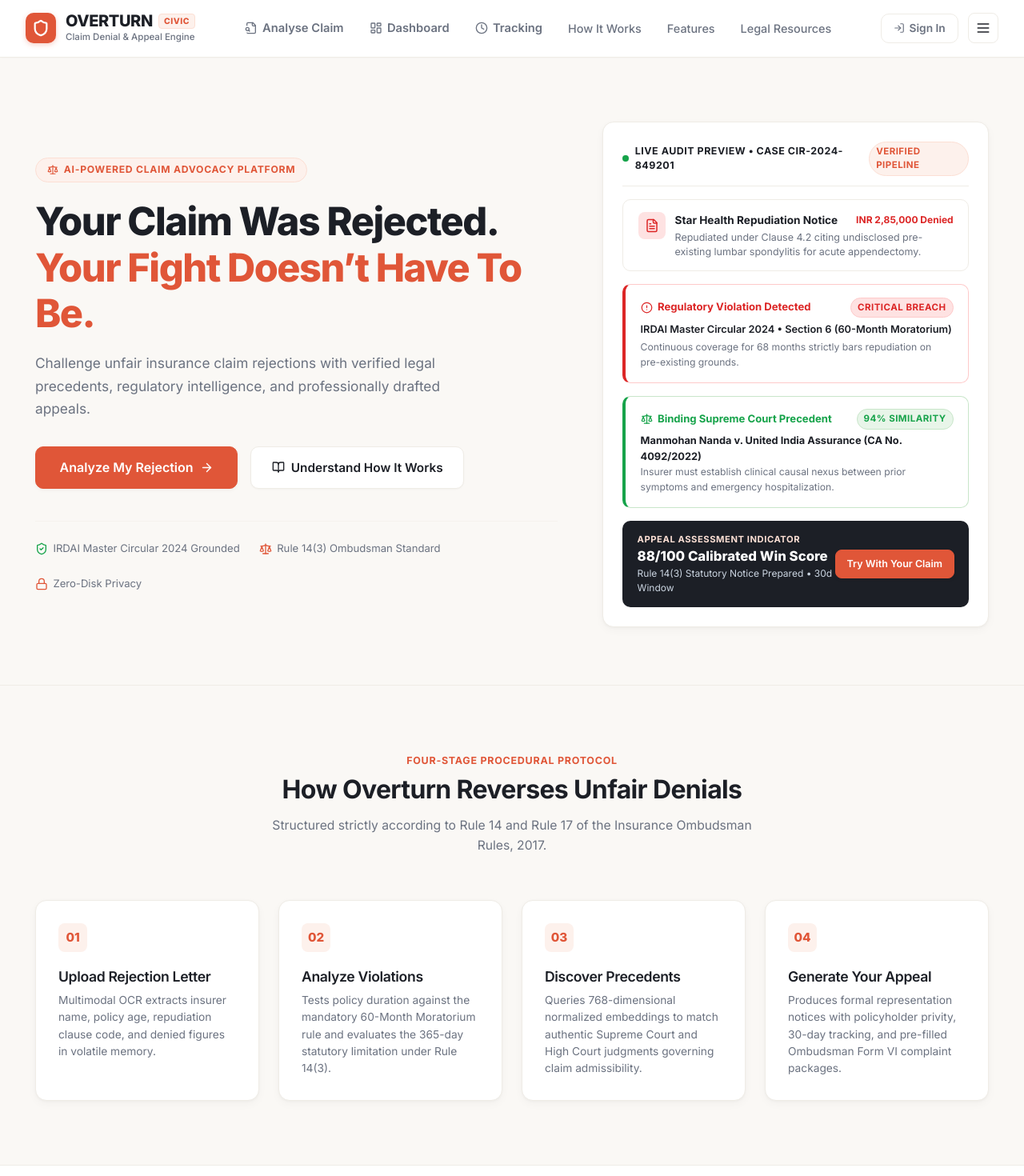
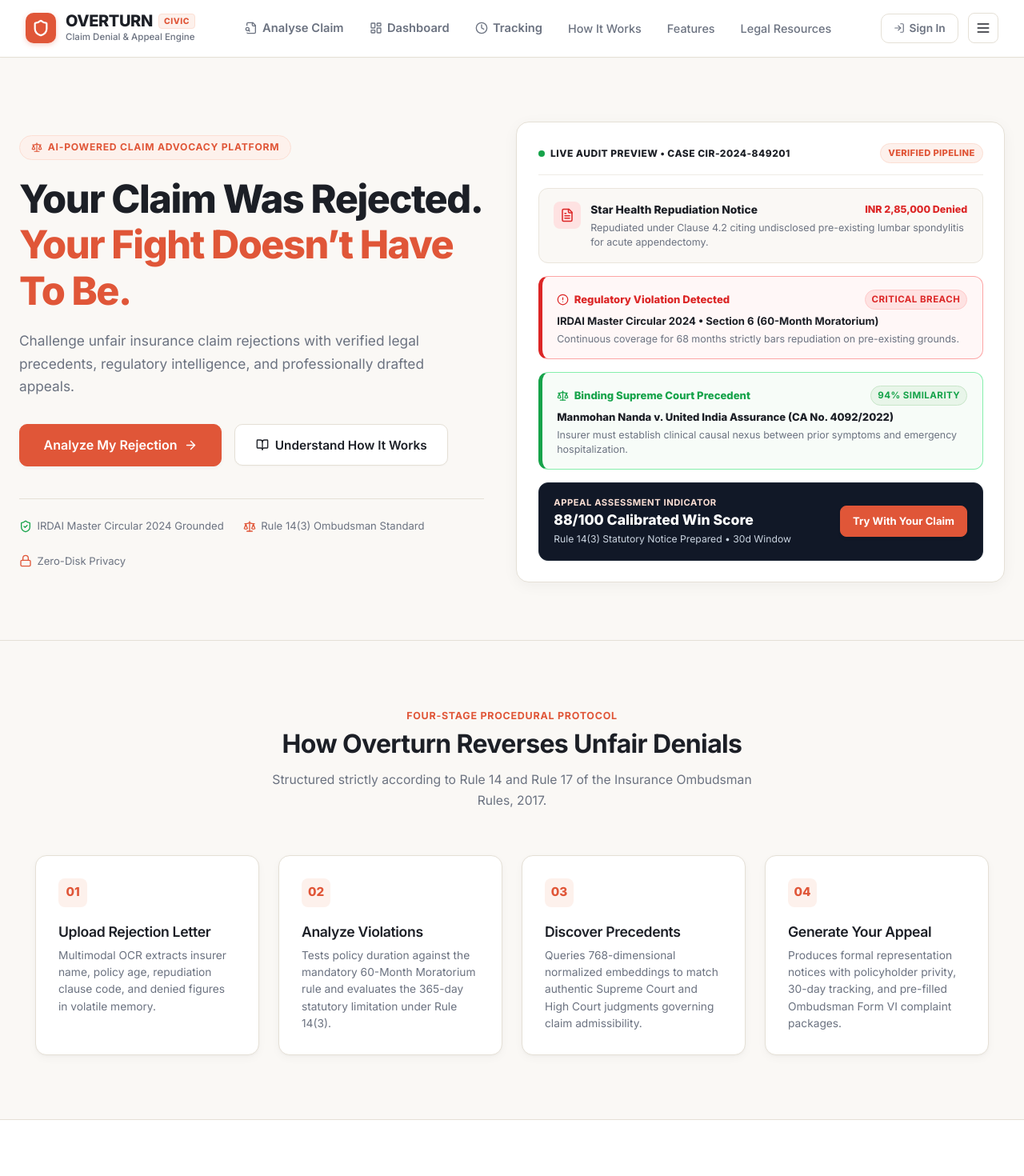
Before and after one commit to AryanSingh1938/Overturn, a React (Vite) app in the folder client/: page / in a window 1280 px wide. Shown: the top 1470 px of the page at 80% size. Built offline with nearby package versions, Linux system fonts and the light colour scheme; no server answers.

Commit message:
fix(ui): align verified pipeline on single line and sharpen section borders

```diff
--- a/client/src/components/Navbar.tsx
+++ b/client/src/components/Navbar.tsx
@@ -35,7 +35,7 @@
     <header
       style={{
         backgroundColor: '#FFFFFF',
-        borderBottom: '1px solid var(--color-border)',
+        borderBottom: '1.5px solid #E5E0D6',
         position: 'sticky',
         top: 0,
         zIndex: 100,
--- a/client/src/pages/LandingPage.tsx
+++ b/client/src/pages/LandingPage.tsx
@@ -27,13 +27,13 @@
       <section style={{
         padding: '5rem 0 4.5rem 0',
         backgroundColor: 'var(--color-bg)',
-        borderBottom: '1px solid var(--color-border)',
+        borderBottom: '1.5px solid #E5E0D6',
       }}>
-        <div className="container">
+        <div className="container" style={{ maxWidth: '1360px' }}>
           <div style={{
             display: 'grid',
-            gridTemplateColumns: '1.15fr 0.85fr',
-            gap: '3.5rem',
+            gridTemplateColumns: 'minmax(0, 1fr) minmax(500px, 1.05fr)',
+            gap: '2.5rem',
             alignItems: 'center',
           }} className="hero-grid">
 
@@ -93,7 +93,7 @@
                 <a
                   href="#how-it-works"
                   className="btn btn-secondary"
-                  style={{ padding: '0.85rem 1.6rem', fontSize: '0.96rem' }}
+                  style={{ padding: '0.85rem 1.6rem', fontSize: '0.96rem', border: '1.5px solid #E5E0D6' }}
                 >
                   <BookOpen size={16} />
                   <span>Understand How It Works</span>
@@ -107,7 +107,7 @@
                 gap: '1.5rem',
                 marginTop: '2.5rem',
                 paddingTop: '1.5rem',
-                borderTop: '1px solid var(--color-border-subtle)',
+                borderTop: '1.5px solid #E5E0D6',
                 fontSize: '0.82rem',
                 color: 'var(--color-text-secondary)',
                 flexWrap: 'wrap',
@@ -130,38 +130,64 @@
             {/* Right: Sophisticated Product-Preview Visualization */}
             <div style={{
               backgroundColor: '#FFFFFF',
-              border: '1px solid var(--color-border)',
-              borderRadius: 'var(--radius-lg)',
-              padding: '1.5rem',
-              boxShadow: 'var(--shadow-card)',
+              border: '1.5px solid #E5E0D6',
+              borderRadius: '16px',
+              padding: '1.65rem',
+              boxShadow: '0 4px 20px -2px rgba(28, 31, 38, 0.06)',
               display: 'flex',
               flexDirection: 'column',
               gap: '1rem',
               position: 'relative',
+              width: '100%',
             }}>
-              {/* Card Header */}
-              <div style={{
-                display: 'flex',
-                alignItems: 'center',
-                justifyContent: 'space-between',
-                borderBottom: '1px solid var(--color-border)',
-                paddingBottom: '0.75rem',
-              }}>
-                <div style={{ display: 'flex', alignItems: 'center', gap: '0.5rem' }}>
-                  <span style={{ width: '8px', height: '8px', borderRadius: '50%', backgroundColor: 'var(--color-success)' }} />
-                  <span style={{ fontSize: '0.78rem', fontWeight: 700, color: 'var(--color-navy)', letterSpacing: '0.04em', textTransform: 'uppercase' }}>
-                    Live Audit Preview • Case CIR-2024-849201
+              {/* Card Header (Single Line Clean Alignment) */}
+              <div
+                className="preview-card-header"
+                style={{
+                  display: 'flex',
+                  alignItems: 'center',
+                  justifyContent: 'space-between',
+                  borderBottom: '1.5px solid #EFECE6',
+                  paddingBottom: '0.85rem',
+                  gap: '0.75rem',
+                  flexWrap: 'nowrap',
+                }}
+              >
+                <div style={{ display: 'flex', alignItems: 'center', gap: '0.45rem', flexShrink: 0, minWidth: 0 }}>
+                  <span style={{ width: '8px', height: '8px', borderRadius: '50%', backgroundColor: 'var(--color-success)', flexShrink: 0 }} />
+                  <span style={{
+                    fontSize: '0.75rem',
+                    fontWeight: 800,
+                    color: 'var(--color-navy)',
+                    letterSpacing: '0.04em',
+                    textTransform: 'uppercase',
+                    whiteSpace: 'nowrap',
+                  }}>
+                    LIVE AUDIT PREVIEW • CASE CIR-2024-849201
                   </span>
                 </div>
-                <span className="badge badge-primary">Verified Pipeline</span>
+
+                <span
+                  className="badge badge-primary"
+                  style={{
+                    whiteSpace: 'nowrap',
+                    flexShrink: 0,
+                    padding: '3px 9px',
+                    fontSize: '0.70rem',
+                    fontWeight: 800,
+                    letterSpacing: '0.03em',
+                  }}
+                >
+                  VERIFIED PIPELINE
+                </span>
               </div>
 
               {/* Step 1: Uploaded Document Node */}
               <div style={{
-                backgroundColor: 'var(--color-surface)',
-                border: '1px solid var(--color-border)',
-                borderRadius: 'var(--radius-md)',
-                padding: '0.95rem 1.15rem',
+                backgroundColor: '#FAF8F5',
+                border: '1.5px solid #EAE5DC',
+                borderRadius: '12px',
+                padding: '1rem 1.15rem',
                 display: 'flex',
                 alignItems: 'flex-start',
                 gap: '0.75rem',
@@ -177,14 +203,14 @@
                 </div>
                 <div style={{ flex: 1, minWidth: 0 }}>
                   <div style={{ display: 'flex', alignItems: 'center', justifyContent: 'space-between', marginBottom: '0.2rem' }}>
-                    <span style={{ fontSize: '0.85rem', fontWeight: 700, color: 'var(--color-text-main)' }}>
+                    <span style={{ fontSize: '0.86rem', fontWeight: 800, color: 'var(--color-navy)' }}>
                       Star Health Repudiation Notice
                     </span>
-                    <span style={{ fontSize: '0.75rem', color: 'var(--color-danger)', fontWeight: 700 }}>
+                    <span style={{ fontSize: '0.78rem', color: 'var(--color-danger)', fontWeight: 800 }}>
                       INR 2,85,000 Denied
                     </span>
                   </div>
-                  <p style={{ fontSize: '0.78rem', color: 'var(--color-text-secondary)', margin: 0, lineHeight: 1.4 }}>
+                  <p style={{ fontSize: '0.78rem', color: 'var(--color-text-secondary)', margin: 0, lineHeight: 1.45 }}>
                     Repudiated under Clause 4.2 citing undisclosed pre-existing lumbar spondylitis for acute appendectomy.
                   </p>
                 </div>
@@ -192,56 +218,57 @@
 
               {/* Step 2: Regulatory Discrepancy Found */}
               <div style={{
-                backgroundColor: 'var(--color-surface)',
-                border: '1px solid var(--color-danger-border)',
-                borderRadius: 'var(--radius-md)',
-                padding: '0.95rem 1.15rem',
-                borderLeft: '4px solid var(--color-danger)',
+                backgroundColor: '#FFF7F7',
+                border: '1.5px solid #FCA5A5',
+                borderRadius: '12px',
+                padding: '1rem 1.15rem',
+                borderLeft: '5px solid #DC2626',
               }}>
                 <div style={{ display: 'flex', alignItems: 'center', justifyContent: 'space-between', marginBottom: '0.3rem' }}>
-                  <div style={{ display: 'flex', alignItems: 'center', gap: '0.4rem', color: 'var(--color-danger)', fontWeight: 700, fontSize: '0.82rem' }}>
+                  <div style={{ display: 'flex', alignItems: 'center', gap: '0.4rem', color: '#DC2626', fontWeight: 800, fontSize: '0.82rem' }}>
                     <AlertCircle size={15} />
                     Regulatory Violation Detected
                   </div>
                   <span className="badge badge-danger">Critical Breach</span>
                 </div>
-                <div style={{ fontSize: '0.8rem', fontWeight: 600, color: 'var(--color-text-main)', marginBottom: '0.2rem' }}>
+                <div style={{ fontSize: '0.82rem', fontWeight: 700, color: 'var(--color-navy)', marginBottom: '0.2rem' }}>
                   IRDAI Master Circular 2024 • Section 6 (60-Month Moratorium)
                 </div>
-                <p style={{ fontSize: '0.76rem', color: 'var(--color-text-secondary)', margin: 0 }}>
+                <p style={{ fontSize: '0.78rem', color: 'var(--color-text-secondary)', margin: 0, lineHeight: 1.4 }}>
                   Continuous coverage for 68 months strictly bars repudiation on pre-existing grounds.
                 </p>
               </div>
 
               {/* Step 3: Matched Judicial Precedent */}
               <div style={{
-                backgroundColor: 'var(--color-surface)',
-                border: '1px solid var(--color-success-border)',
-                borderRadius: 'var(--radius-md)',
-                padding: '0.95rem 1.15rem',
-                borderLeft: '4px solid var(--color-success)',
+                backgroundColor: '#F7FCF8',
+                border: '1.5px solid #86EFAC',
+                borderRadius: '12px',
+                padding: '1rem 1.15rem',
+                borderLeft: '5px solid #16A34A',
               }}>
                 <div style={{ display: 'flex', alignItems: 'center', justifyContent: 'space-between', marginBottom: '0.3rem' }}>
-                  <div style={{ display: 'flex', alignItems: 'center', gap: '0.4rem', color: 'var(--color-success)', fontWeight: 700, fontSize: '0.82rem' }}>
+                  <div style={{ display: 'flex', alignItems: 'center', gap: '0.4rem', color: '#16A34A', fontWeight: 800, fontSize: '0.82rem' }}>
                     <Scale size={15} />
                     Binding Supreme Court Precedent
                   </div>
                   <span className="badge badge-success">94% Similarity</span>
                 </div>
-                <div style={{ fontSize: '0.8rem', fontWeight: 700, color: 'var(--color-navy)' }}>
+                <div style={{ fontSize: '0.82rem', fontWeight: 800, color: 'var(--color-navy)', marginBottom: '0.2rem' }}>
                   Manmohan Nanda v. United India Assurance (CA No. 4092/2022)
                 </div>
-                <p style={{ fontSize: '0.76rem', color: 'var(--color-text-secondary)', margin: 0 }}>
+                <p style={{ fontSize: '0.78rem', color: 'var(--color-text-secondary)', margin: 0, lineHeight: 1.4 }}>
                   Insurer must establish clinical causal nexus between prior symptoms and emergency hospitalization.
                 </p>
               </div>
 
               {/* Step 4: Case Assessment Indicator */}
               <div style={{
-                backgroundColor: 'var(--color-navy)',
+                backgroundColor: '#111827',
+                border: '1.5px solid #1F2937',
                 color: '#FFFFFF',
-                borderRadius: 'var(--radius-md)',
-                padding: '0.95rem 1.15rem',
+                borderRadius: '12px',
+                padding: '1rem 1.15rem',
                 display: 'flex',
                 alignItems: 'center',
                 justifyContent: 'space-between',
@@ -250,10 +277,10 @@
                   <div style={{ fontSize: '0.7rem', color: '#FCDFD4', fontWeight: 700, textTransform: 'uppercase', letterSpacing: '0.05em' }}>
                     Appeal Assessment Indicator
                   </div>
-                  <div style={{ fontSize: '1.05rem', fontWeight: 800 }}>
+                  <div style={{ fontSize: '1.1rem', fontWeight: 800 }}>
                     88/100 Calibrated Win Score
                   </div>
-                  <div style={{ fontSize: '0.75rem', color: '#CBD5E1' }}>
+                  <div style={{ fontSize: '0.76rem', color: '#CBD5E1', marginTop: '2px' }}>
                     Rule 14(3) Statutory Notice Prepared • 30d Window
                   </div>
                 </div>
@@ -261,9 +288,10 @@
                   to="/upload"
                   className="btn btn-primary"
                   style={{
-                    fontSize: '0.78rem',
-                    padding: '0.45rem 0.85rem',
-                    borderRadius: 'var(--radius-sm)',
+                    fontSize: '0.82rem',
+                    padding: '0.55rem 0.95rem',
+                    borderRadius: '8px',
+                    fontWeight: 700,
                   }}
                 >
                   Try With Your Claim
@@ -280,7 +308,7 @@
       <section id="how-it-works" style={{
         padding: '5rem 0',
         backgroundColor: 'var(--color-bg)',
-        borderBottom: '1px solid var(--color-border)',
+        borderBottom: '1.5px solid #E5E0D6',
       }}>
         <div className="container">
           <div style={{ textAlign: 'center', maxWidth: '640px', margin: '0 auto 3.5rem auto' }}>
@@ -302,7 +330,7 @@
           }} className="how-it-works-grid">
 
             {/* Step 1 */}
-            <div className="card" style={{ padding: '1.75rem', position: 'relative' }}>
+            <div className="card" style={{ padding: '1.75rem', position: 'relative', border: '1.5px solid #E5E0D6' }}>
               <div style={{
                 width: '36px',
                 height: '36px',
@@ -327,7 +355,7 @@
             </div>
 
             {/* Step 2 */}
-            <div className="card" style={{ padding: '1.75rem', position: 'relative' }}>
+            <div className="card" style={{ padding: '1.75rem', position: 'relative', border: '1.5px solid #E5E0D6' }}>
               <div style={{
                 width: '36px',
                 height: '36px',
@@ -352,7 +380,7 @@
             </div>
 
             {/* Step 3 */}
-            <div className="card" style={{ padding: '1.75rem', position: 'relative' }}>
+            <div className="card" style={{ padding: '1.75rem', position: 'relative', border: '1.5px solid #E5E0D6' }}>
               <div style={{
                 width: '36px',
                 height: '36px',
@@ -377,7 +405,7 @@
             </div>
 
             {/* Step 4 */}
-            <div className="card" style={{ padding: '1.75rem', position: 'relative' }}>
+            <div className="card" style={{ padding: '1.75rem', position: 'relative', border: '1.5px solid #E5E0D6' }}>
               <div style={{
                 width: '36px',
                 height: '36px',
@@ -409,7 +437,7 @@
       <section id="features" style={{
         padding: '5rem 0',
         backgroundColor: 'var(--color-surface)',
-        borderBottom: '1px solid var(--color-border)',
+        borderBottom: '1.5px solid #E5E0D6',
       }}>
         <div className="container">
           <div style={{ textAlign: 'center', maxWidth: '640px', margin: '0 auto 3.5rem auto' }}>
@@ -431,7 +459,7 @@
           }}>
 
             {/* Feature 1 */}
-            <div className="card" style={{ padding: '1.75rem' }}>
+            <div className="card" style={{ padding: '1.75rem', border: '1.5px solid #E5E0D6' }}>
               <div style={{
                 width: '42px',
                 height: '42px',
@@ -454,7 +482,7 @@
             </div>
 
             {/* Feature 2 */}
-            <div className="card" style={{ padding: '1.75rem' }}>
+            <div className="card" style={{ padding: '1.75rem', border: '1.5px solid #E5E0D6' }}>
               <div style={{
                 width: '42px',
                 height: '42px',
@@ -477,7 +505,7 @@
             </div>
 
             {/* Feature 3 */}
-            <div className="card" style={{ padding: '1.75rem' }}>
+            <div className="card" style={{ padding: '1.75rem', border: '1.5px solid #E5E0D6' }}>
               <div style={{
                 width: '42px',
                 height: '42px',
@@ -500,7 +528,7 @@
             </div>
 
             {/* Feature 4 */}
-            <div className="card" style={{ padding: '1.75rem' }}>
+            <div className="card" style={{ padding: '1.75rem', border: '1.5px solid #E5E0D6' }}>
               <div style={{
                 width: '42px',
                 height: '42px',
@@ -523,7 +551,7 @@
             </div>
 
             {/* Feature 5 */}
-            <div className="card" style={{ padding: '1.75rem' }}>
+            <div className="card" style={{ padding: '1.75rem', border: '1.5px solid #E5E0D6' }}>
               <div style={{
                 width: '42px',
                 height: '42px',
@@ -546,7 +574,7 @@
             </div>
 
             {/* Feature 6 */}
-            <div className="card" style={{ padding: '1.75rem' }}>
+            <div className="card" style={{ padding: '1.75rem', border: '1.5px solid #E5E0D6' }}>
               <div style={{
                 width: '42px',
                 height: '42px',
@@ -576,7 +604,7 @@
       <section id="about" style={{
         padding: '5rem 0',
         backgroundColor: 'var(--color-bg)',
-        borderBottom: '1px solid var(--color-border)',
+        borderBottom: '1.5px solid #E5E0D6',
       }}>
         <div className="container">
           <div style={{
@@ -632,7 +660,7 @@
 
             <div style={{
               backgroundColor: 'var(--color-surface)',
-              border: '1px solid var(--color-border)',
+              border: '1.5px solid #E5E0D6',
               borderRadius: 'var(--radius-lg)',
               padding: '2rem',
               boxShadow: 'var(--shadow-sm)',
@@ -654,7 +682,7 @@
                     padding: '0.85rem 1rem',
                     borderRadius: 'var(--radius-md)',
                     backgroundColor: 'var(--color-bg)',
-                    border: '1px solid var(--color-border)',
+                    border: '1.5px solid #E5E0D6',
                     fontSize: '0.86rem',
                     color: 'var(--color-text-main)',
                     fontWeight: 600,
@@ -675,7 +703,7 @@
                     padding: '0.85rem 1rem',
                     borderRadius: 'var(--radius-md)',
                     backgroundColor: 'var(--color-bg)',
-                    border: '1px solid var(--color-border)',
+                    border: '1.5px solid #E5E0D6',
                     fontSize: '0.86rem',
                     color: 'var(--color-text-main)',
                     fontWeight: 600,
@@ -696,7 +724,7 @@
                     padding: '0.85rem 1rem',
                     borderRadius: 'var(--radius-md)',
                     backgroundColor: 'var(--color-bg)',
-                    border: '1px solid var(--color-border)',
+                    border: '1.5px solid #E5E0D6',
                     fontSize: '0.86rem',
                     color: 'var(--color-text-main)',
                     fontWeight: 600,
@@ -715,7 +743,7 @@
                     padding: '0.85rem 1rem',
                     borderRadius: 'var(--radius-md)',
                     backgroundColor: 'var(--color-bg)',
-                    border: '1px solid var(--color-border)',
+                    border: '1.5px solid #E5E0D6',
                     fontSize: '0.86rem',
                     color: 'var(--color-text-main)',
                     fontWeight: 600,
@@ -736,6 +764,7 @@
         padding: '5rem 0',
         backgroundColor: 'var(--color-navy)',
         color: '#FFFFFF',
+        borderTop: '2px solid var(--color-primary)',
       }}>
         <div className="container" style={{ textAlign: 'center', maxWidth: '720px' }}>
           <h2 style={{ fontSize: '2.3rem', color: '#FFFFFF', marginBottom: '1rem', fontWeight: 800 }}>
@@ -761,17 +790,25 @@
 
       {/* Responsive Grid Helpers */}
       <style>{`
-        @media (max-width: 960px) {
+        @media (max-width: 1040px) {
           .hero-grid, .trust-grid {
             grid-template-columns: 1fr !important;
+            gap: 2.5rem !important;
           }
+        }
+        @media (max-width: 768px) {
           .how-it-works-grid {
             grid-template-columns: repeat(2, 1fr) !important;
           }
         }
-        @media (max-width: 600px) {
+        @media (max-width: 520px) {
           .how-it-works-grid {
             grid-template-columns: 1fr !important;
+          }
+          .preview-card-header {
+            flex-direction: column !important;
+            align-items: flex-start !important;
+            gap: 0.5rem !important;
           }
         }
       `}</style>
--- a/client/src/styles/global.css
+++ b/client/src/styles/global.css
@@ -292,7 +292,7 @@
 /* Surface Cards */
 .card {
   background-color: var(--color-surface);
-  border: 1px solid var(--color-border);
+  border: 1.5px solid var(--color-border);
   border-radius: var(--radius-lg);
   box-shadow: var(--shadow-card);
   padding: 1.5rem;
@@ -300,7 +300,7 @@
 }
 
 .card:hover {
-  border-color: #E2DDD3;
+  border-color: #D6CFBF;
 }
 
 .card-interactive:hover {
--- a/client/src/styles/variables.css
+++ b/client/src/styles/variables.css
@@ -39,8 +39,8 @@
   --color-text-inverse: #FFFFFF;
 
   /* Borders & Dividers */
-  --color-border: #EFECE6;
-  --color-border-subtle: #F5F2ED;
+  --color-border: #E5E0D6;
+  --color-border-subtle: #EDE9E1;
   --color-border-focus: #E05638;
 
   /* Statutory / Status Colors */
```
Also changed, not shown: client/src/pages/DashboardPage.tsx (+10 -10 lines).
